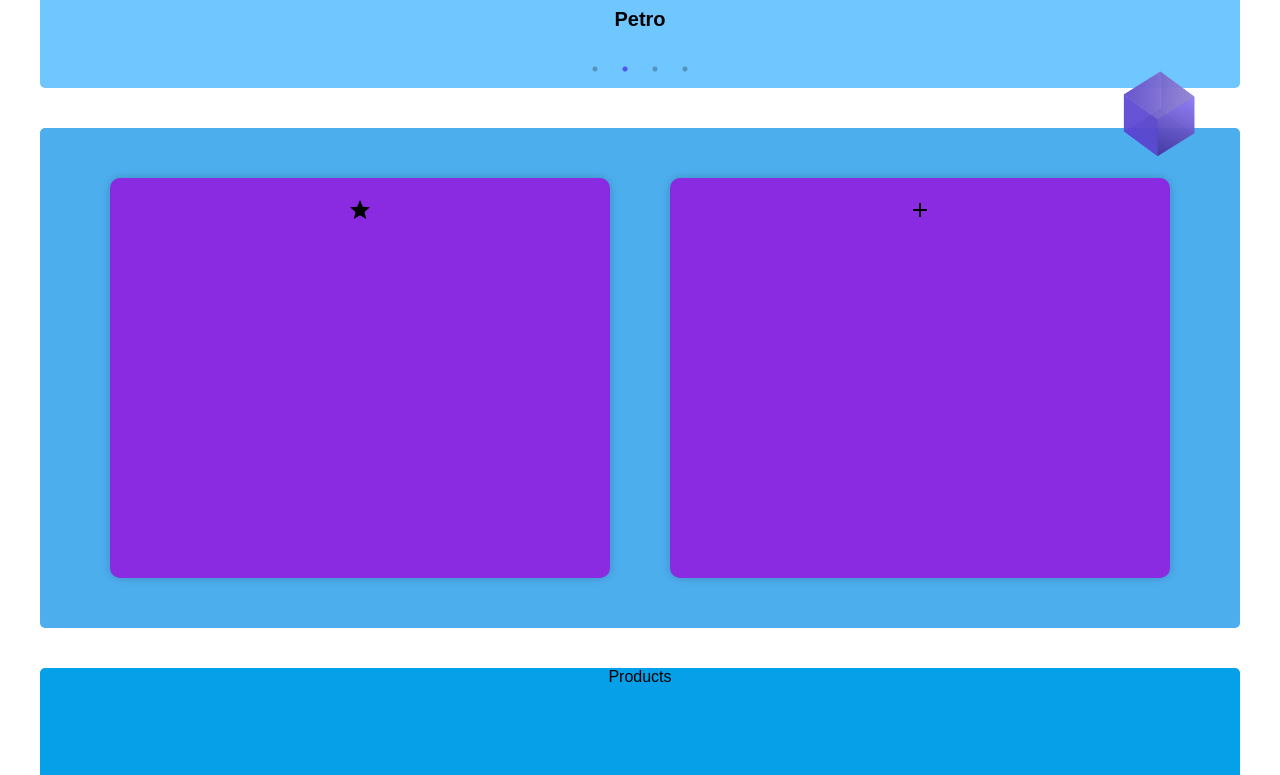
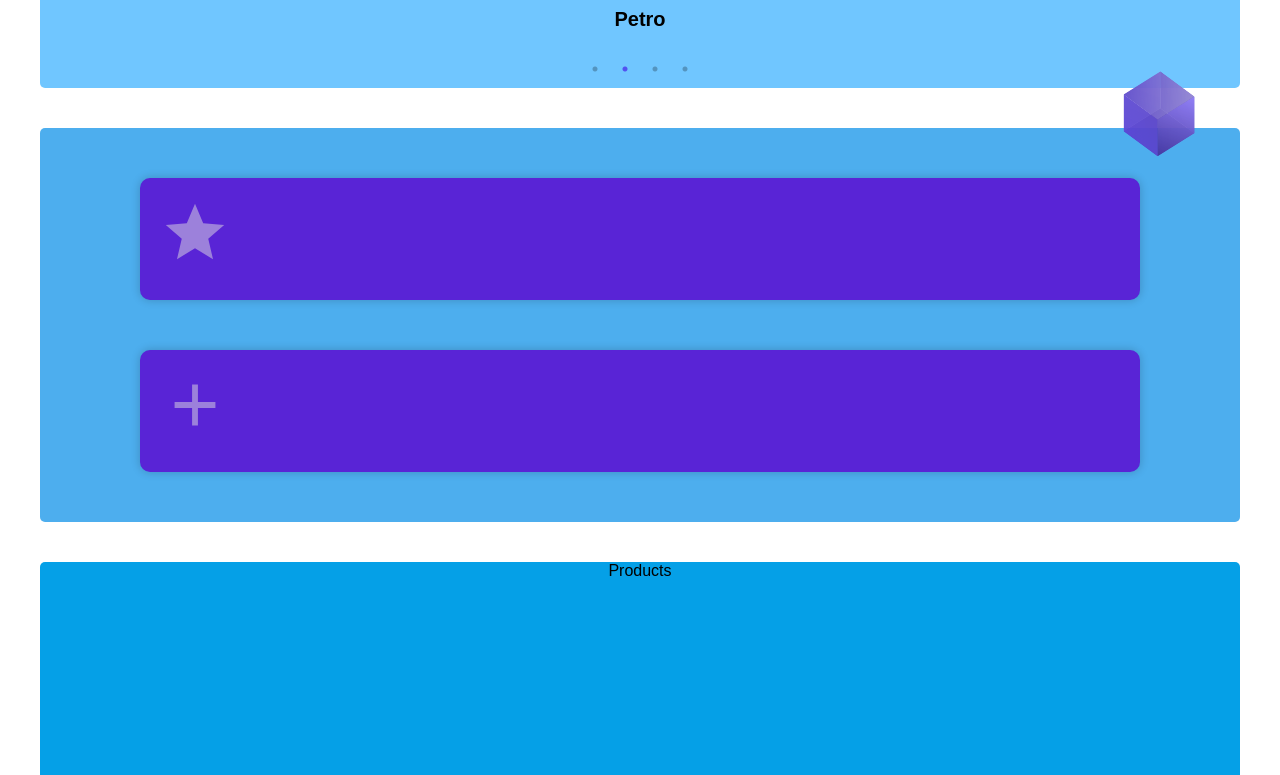
Before and after one commit to GeraldineRomer/frontendProyect, a React (Create React App) app: page / in a window 1280 px wide. Shown: the part 572-1347 px from the top of the page. Built offline with nearby package versions, Linux system fonts and the light colour scheme.

Commit message:
lists of favourites and adds is ready

```diff
--- /dev/null
+++ b/src/components/AddList/AddList.js
@@ -0,0 +1,23 @@
+import React from 'react';
+import './AddList.scss';
+import { createContext, useContext, useState } from 'react';
+
+const AddContext = createContext();
+
+export function AddsProvider({ children }) {
+    const [adds, setAdds] = useState([]);
+
+    const addAdd = (add) => {
+        setAdds([...adds, add]);
+    };
+
+    return (
+        <AddContext.Provider value={{ adds, addAdd }}>
+            {children}
+        </AddContext.Provider>
+    );
+}
+
+export function useAdds() {
+    return useContext(AddContext);
+}
--- a/src/components/Sections/Section2/Section2.js
+++ b/src/components/Sections/Section2/Section2.js
@@ -3,36 +3,50 @@ import './Section2.scss';
 import { useLocation } from 'react-router-dom';
 import { Add, Star } from '@mui/icons-material';
 import { useFavorites } from '../../FavoriteList/FavoriteList';
+import { useAdds } from '../../AddList/AddList';
 
 export const Section2 = () => {
     const location = useLocation();
     const shouldHide = location.pathname === '/contact';
     const { favorites } = useFavorites();
+    const { adds } = useAdds();
     console.log(favorites);
     return (
         <div className={shouldHide ? 'hidden' : ''}>
             {/* Contenido de Section1 */}
             <div class="Section2">
+                <div className='cards'>
                     <div className='card-favorites'>
                         <div className='icon-star'>
-                        <Star/>
+                            <Star className='star'/>
                         </div>
                         <div>
                             {favorites.map((favorite, index) => (
-                            <div key={index}>
-                                <img src={favorite.image} alt={favorite.title} />
-                                <h2>{favorite.title}</h2>
-                                <p>{favorite.description}</p>
+                                <div key={index} className='card'>
+                                    <img src={favorite.image} alt={favorite.title} className='img-list' />
+                                    <div className='info'>
+                                        <h2 className='title' >{favorite.title}</h2>
+                                        <p className='description'>{favorite.description}</p>
+                                    </div>
                                 </div>
                             ))}
                         </div>
                     </div>
                     <div className='card-add'>
                         <div className='icon-add'>
-                        <Add/>
+                            <Add className='add'/>
                         </div>
                         <div>
-
+                            {adds.map((add, index) => (
+                                <div key={index} className='card-add2'>
+                                    <img src={add.image} alt={add.title} className='img-list-add' />
+                                    <div className='info-add'>
+                                        <h2 className='title-add' >{add.title}</h2>
+                                        <p className='description-add'>{add.description}</p>
+                                    </div>
+                                </div>
+                            ))}
+                        </div>
                     </div>
                 </div>
             </div>
--- a/src/components/Sections/Section2/Section2.scss
+++ b/src/components/Sections/Section2/Section2.scss
@@ -1,5 +1,5 @@
 .Section2{
-    height: 500px;
+    height: auto;
     width: auto;
     background-color: rgb(77, 174, 238);
     margin: 40px;
@@ -9,31 +9,98 @@
     flex-wrap: wrap;
     justify-content: center;
     .card-favorites{
-        width: 500px;
-        height: 400px;
-        background-color: blueviolet;
-        margin: 30px;
+        width: 1000px;
+        height: auto;
+        background-color: rgb(89, 36, 214);
+       /*  margin: 30px; */
         margin-top: 50px;
         border-radius: 10px;
         box-shadow: 0 0 10px rgba(0, 0, 0, 0.2);
         display: flex;
-        justify-content: center;
+        flex-wrap: wrap;
         .icon-star{
             margin: 20px;
+            font-size: 50px;
+            color: rgba(182, 165, 221, 0.726);
+            align-items: flex-start;
+            .star{
+                font-size: 70px;
+            }
+        }
+        .card{
+            display: flex;
+            align-items: center;
+            margin-top: 20px;
+            margin-bottom: 40px;
+            flex-direction: row;
+            .img-list{
+                display: flex;
+                margin-top: 30px;
+                width: 150px;
+                height: 100px;
+                border-radius: 10px;
+            }
+            .info{
+                flex-direction: column;
+                margin-left: 10px;
+                align-items: center;
+                .title{
+                    text-align: left;
+                    color: rgb(204, 191, 235);
+                }
+                .description{
+                    text-align: left;
+                    color: rgb(204, 191, 235);
+                }
+            }
         }
     }
     .card-add{
-        width: 500px;
-        height: 400px;
-        background-color: blueviolet;
-        margin: 30px;
+        width: 1000px;
+        height: auto;
+        background-color: rgb(89, 36, 214);
+       /*  margin: 30px; */
+        margin-top: 50px;
         border-radius: 10px;
-        margin-top: 50px;
         box-shadow: 0 0 10px rgba(0, 0, 0, 0.2);
         display: flex;
-        justify-content: center;
+        flex-wrap: wrap;
+        margin-bottom: 50px;
         .icon-add{
             margin: 20px;
+            font-size: 50px;
+            color: rgba(182, 165, 221, 0.726);
+            align-items: flex-start;
+            .add {
+                font-size: 70px;
+            }
+        }
+        .card-add2{
+            display: flex;
+            align-items: center;
+            margin-top: 20px;
+            margin-bottom: 40px;
+            flex-direction: row;
+            .img-list-add{
+                display: flex;
+                margin-top: 30px;
+                width: 150px;
+                height: 100px;
+                border-radius: 10px;
+            }
+            .info-add{
+                flex-direction: column;
+                margin-left: 10px;
+                align-items: center;
+                .title-add{
+                    text-align: left;
+                    color: rgb(204, 191, 235);
+                }
+                .description-add{
+                    text-align: left;
+                    color: rgb(204, 191, 235);
+                }
+            }
         }
     }
 }
--- a/src/components/Slider/Slider.js
+++ b/src/components/Slider/Slider.js
@@ -9,6 +9,7 @@ import Typography from '@mui/material/Typography';
 import { Fab } from '@mui/material';
 import { Add, Star } from '@mui/icons-material';
 import { useFavorites } from '../FavoriteList/FavoriteList';
+import { useAdds } from '../AddList/AddList';
 
 const style = {
     position: 'fixed',
@@ -54,10 +55,17 @@ const SliderComponent = ({ noticias }) => {
     };
 
     const { addFavorite } = useFavorites();
+    const { addAdd } = useAdds();
 
-    const handleAddToFavorite = (noticeID) => {
-        if (noticeID) {
-            addFavorite(noticeID); // Agregar el ID a la lista de favoritos a través del contexto
+    const handleAddToFavorite = (notice) => {
+        if (notice) {
+            addFavorite(notice); // Agregar el ID a la lista de favoritos a través del contexto
+        }
+    };
+
+    const handleAddToAdd = (notice) => {
+        if (notice) {
+            addAdd(notice); // Agregar el ID a la lista de favoritos a través del contexto
         }
     };
 
@@ -101,10 +109,10 @@ const SliderComponent = ({ noticias }) => {
                     {selectedNotice.description}
                 </Typography>
                     <div className="button-fav-group">
-                        <Fab className="btn-icon" color="" aria-label="Favorite icon" onClick={() => handleAddToFavorite(selectedNotice._id)}>
+                        <Fab className="btn-icon" color="" aria-label="Favorite icon" onClick={() => handleAddToFavorite(selectedNotice)}>
                             <Star/>
                         </Fab>
-                        <Fab className="btn-icon" color="" aria-label="Add icon">
+                        <Fab className="btn-icon" color="" aria-label="Add icon" onClick={() => handleAddToAdd(selectedNotice)}>
                             <Add/>
                         </Fab>
                     </div>
--- a/src/index.js
+++ b/src/index.js
@@ -4,11 +4,14 @@ import './index.css';
 import App from './App';
 import reportWebVitals from './reportWebVitals';
 import { FavoritesProvider } from '../src/components/FavoriteList/FavoriteList';
+import { AddsProvider } from './components/AddList/AddList';
 
 const root = ReactDOM.createRoot(document.getElementById('root'));
 root.render(
     <FavoritesProvider>
-        <App />
+        <AddsProvider>
+            <App />
+        </AddsProvider>
     </FavoritesProvider>
 );
 
```
Also changed, not shown: src/components/AddList/AddList.scss (added). Lines whose indentation alone changed are shown as unchanged.
